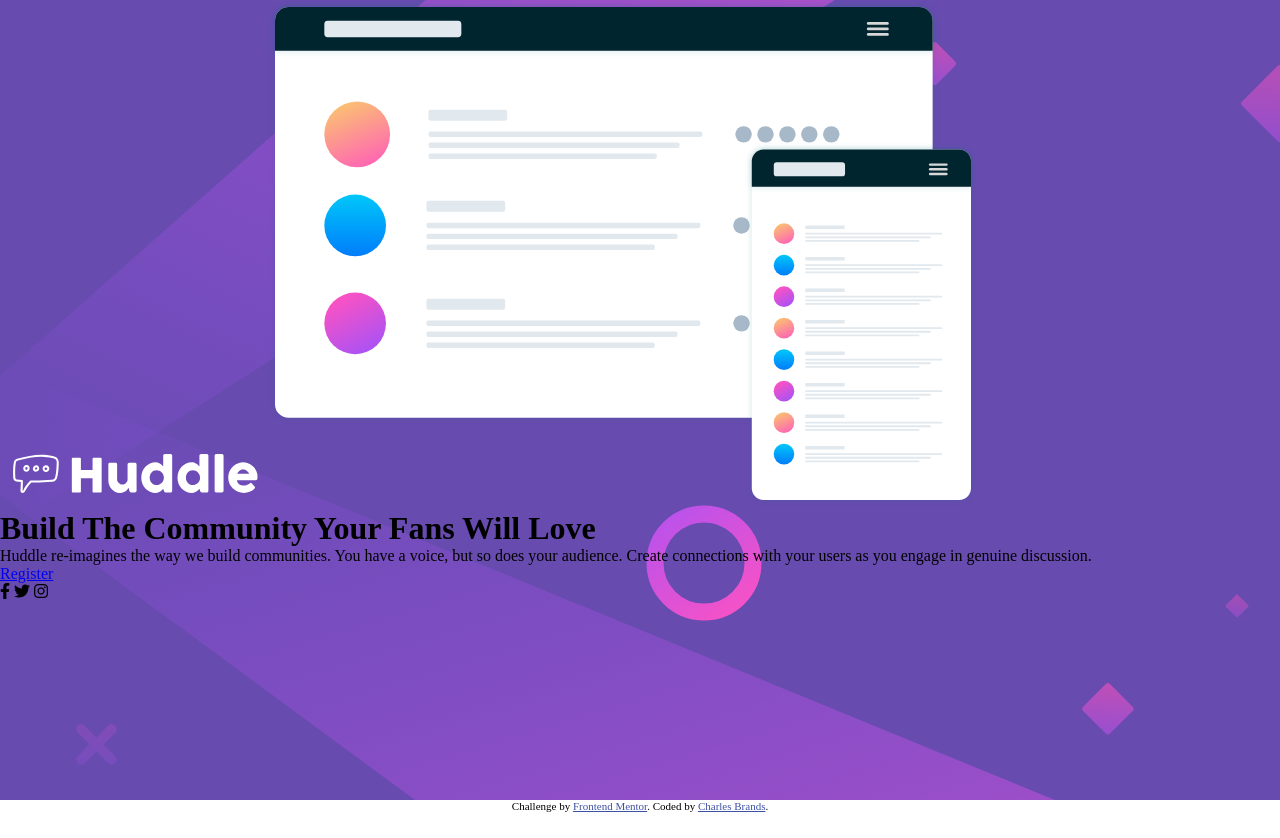
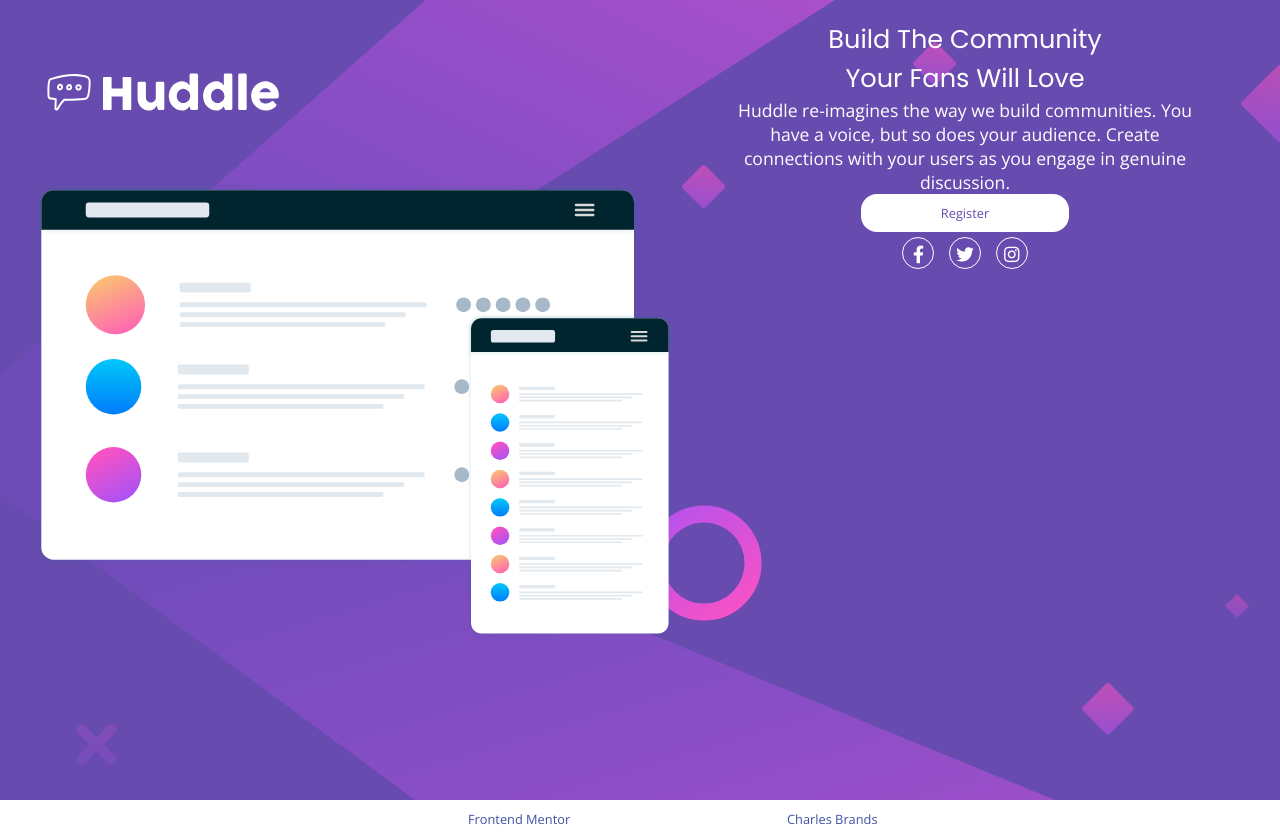
Before and after one commit to cbrands/huddle-landing-page, a plain HTML site: page index.html in a window 1280 px wide. Before the commit the page ends 812 px from the top, so only its background shows below. Drawn offline with nearby package versions, Linux system fonts and the light colour scheme.

Commit message:
splash section

```diff
--- a/index.html
+++ b/index.html
@@ -4,6 +4,8 @@
   <meta charset="UTF-8">
   <meta name="viewport" content="width=device-width, initial-scale=1.0"> <!-- displays site properly based on user's device -->
   <link rel="stylesheet" href="https://cdnjs.cloudflare.com/ajax/libs/font-awesome/5.11.2/css/all.css" />
+  <link href="https://fonts.googleapis.com/css?family=Poppins:400,700&display=swap" rel="stylesheet">
+  <link href="https://fonts.googleapis.com/css?family=Open+Sans:400&display=swap" rel="stylesheet">
   <link rel="icon" type="image/png" sizes="32x32" href="./images/favicon-32x32.png">
   <link rel="stylesheet" href="style.css">
   <title>Frontend Mentor | Huddle landing page with single introductory section</title>
@@ -17,11 +19,13 @@
 <body>
   <div class="landing-page">
       <div class="splash">
-        <img src="./images/logo.svg" alt="logo">
-        <img src="./images/illustration-mockups.svg" alt="desktop an mobile mockups">
+        <div class="splash-content">
+            <img class="logo" src="./images/logo.svg" alt="logo">
+            <img class="mockup" src="./images/illustration-mockups.svg" alt="desktop an mobile mockups">
+        </div>
       </div>
         <div class="content">
-            <h1>Build The Community Your Fans Will Love</h1>
+            <h1>Build The Community<br>Your Fans Will Love</h1>
             <p>Huddle re-imagines the way we build communities. You have a voice, but so does your audience.
               Create connections with your users as you engage in genuine discussion.
             </p>
--- a/style.css
+++ b/style.css
@@ -2,18 +2,98 @@
   padding: 0;
   margin: 0;
   box-sizing: border-box;
+  --main-color: hsl(257, 40%, 49%);
+}
+
+body {
+  font-family: 'Open Sans', sans-serif;
+  font-size: 1.1rem;
+  color: white;
+  text-align: center;
+}
+
+h1 {
+  font-family: 'Poppins', sans-serif;
+  font-weight: 400;
+  font-size: 1.6rem;
+}
+
+a {
+  display: inline-block;
+  text-decoration: none;
+  color: var(--main-color);
+  background-color: white;
+  padding: 10px 80px;
+  border-radius: 16px;
+  font-size: 0.8rem;
+}
+
+i {
+  border: 1px solid white;
+  border-radius: 50%;
+  width: 2rem;
+  height: 2rem;
+  text-align: center;
+  padding-top: 0.5rem;
+  margin: 5px;
 }
 
 .landing-page {
+  background-color: var(--main-color);
+  height: 100vh;
+  display: flex;
+  flex-direction: column;
+}
+
+.splash {
   background-image: url("./images/bg-mobile.svg");
-  background-color: hsl(257, 40%, 49%);
   background-repeat: no-repeat;
-  height: 100vh;
   background-size: cover;
+}
+
+.splash-content {
+  width: 80%;
+  min-block-size: 400px;
+  margin: 30px auto;
+  display: flex;
+  flex-direction: column;
+  justify-content: space-around;
+}
+
+.logo {
+  width: 130px;
+}
+
+.mockup {
+  width: 100%;
+}
+
+.content {
+  padding: 20px;;
 }
 
 @media (min-width: 600px) {
   .landing-page {
     background-image: url("./images/bg-desktop.svg");
+    background-repeat: no-repeat;
+    background-size: cover;
+    flex-direction: row;
+  }
+
+  .splash {
+    background-image: none;
+  }
+
+  .splash-content {
+    height: 80vh;
+    width: 90%;
+  }
+
+  .logo {
+    width: 250px;
+  }
+
+  .content {
+    width: 40%;
   }
 }
```
